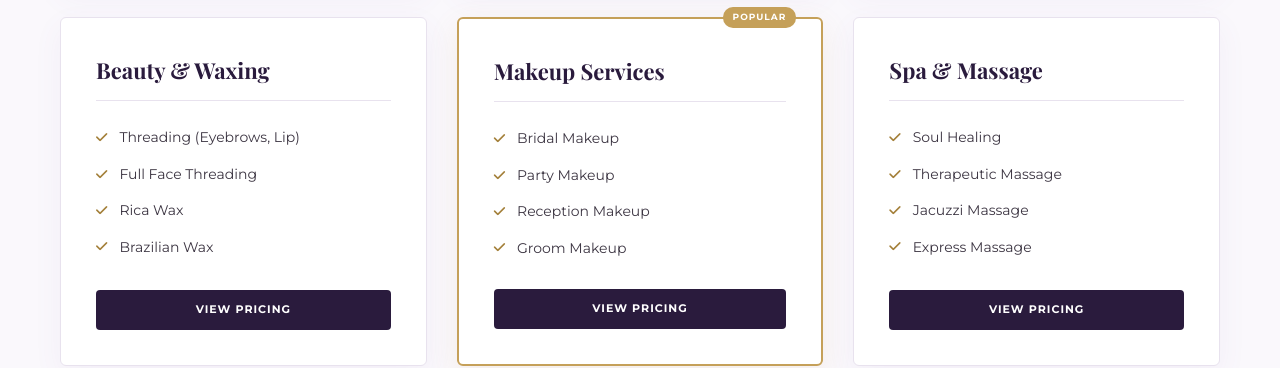
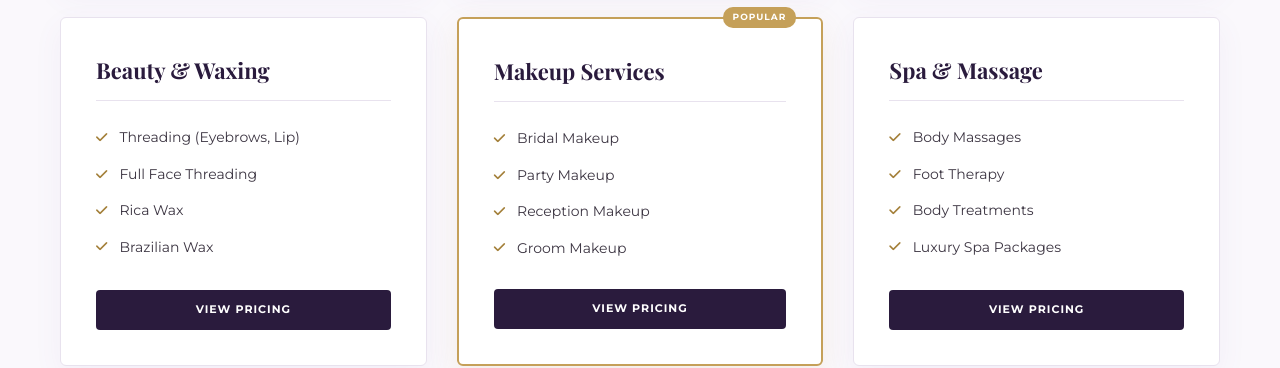
Before and after one commit to PavaniSwetha19/sri_aura_wellness, a website: page index.html in a window 1280 px wide. Shown: the part 2180-2548 px from the top of the page. Drawn offline with nearby package versions, Linux system fonts and the light colour scheme; a web font is replaced by a local one.

Commit message:
Update Spa & Massage checklist cards with the new spa categories

```diff
--- a/index.html
+++ b/index.html
@@ -232,10 +232,10 @@
                 <div class="checklist-card">
                     <h3>Spa & Massage</h3>
                     <ul>
-                        <li><i class="fa-solid fa-check"></i> Soul Healing</li>
-                        <li><i class="fa-solid fa-check"></i> Therapeutic Massage</li>
-                        <li><i class="fa-solid fa-check"></i> Jacuzzi Massage</li>
-                        <li><i class="fa-solid fa-check"></i> Express Massage</li>
+                        <li><i class="fa-solid fa-check"></i> Body Massages</li>
+                        <li><i class="fa-solid fa-check"></i> Foot Therapy</li>
+                        <li><i class="fa-solid fa-check"></i> Body Treatments</li>
+                        <li><i class="fa-solid fa-check"></i> Luxury Spa Packages</li>
                     </ul>
                     <a href="https://wa.me/919966005331?text=Hi%20Sri%20Aura%20Wellness,%20I'd%20like%20to%20view%20pricing%20for%20Spa%20and%20Massage." target="_blank" class="btn-view-pricing">View Pricing</a>
                 </div>
```
Also changed, not shown: services.html (+4 -4 lines).
